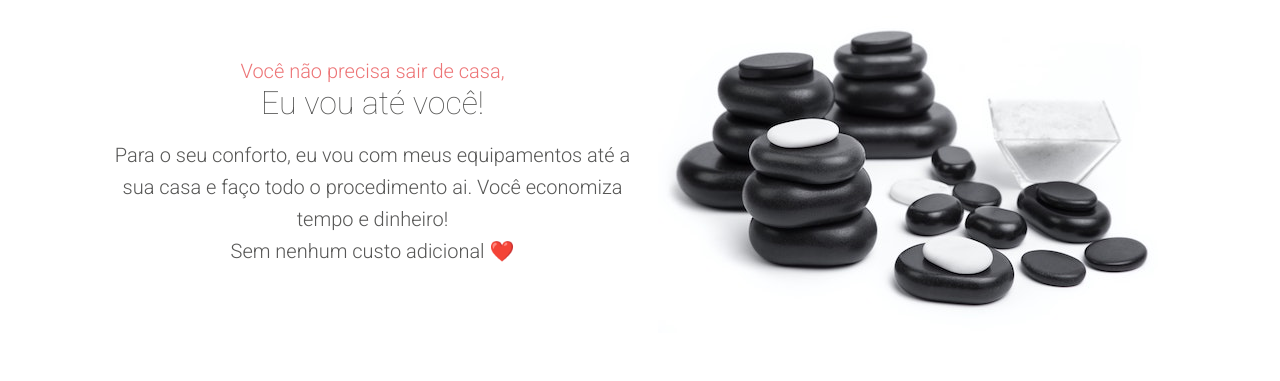
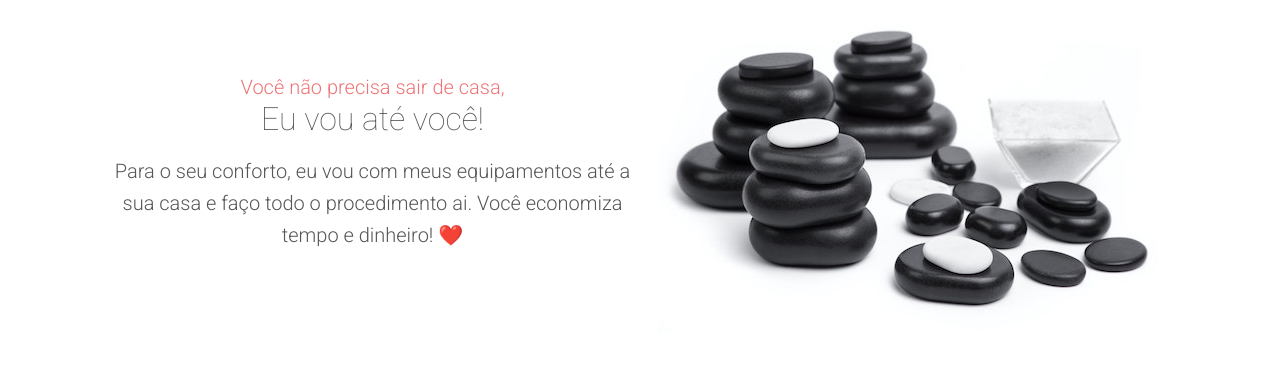
Before and after one commit to mauriciosoares/jenifermassoterapia, a plain HTML site: page index.html in a window 1280 px wide. Shown: the part 840-1221 px from the top of the page. Drawn offline with nearby package versions, Linux system fonts and the light colour scheme.

Commit message:
remove text from banner

```diff
--- a/index.html
+++ b/index.html
@@ -54,8 +54,7 @@
         <div class="section-upper-title">Você não precisa sair de casa,</div>
         <div class="section-title">Eu vou até você!</div>
         <p>
-          Para o seu conforto, eu vou com meus equipamentos até a sua casa e faço todo o procedimento ai. Você economiza tempo e dinheiro!<br />
-          Sem nenhum custo adicional ❤️
+          Para o seu conforto, eu vou com meus equipamentos até a sua casa e faço todo o procedimento ai. Você economiza tempo e dinheiro! ❤️
         </p>
       </div>
 
```
